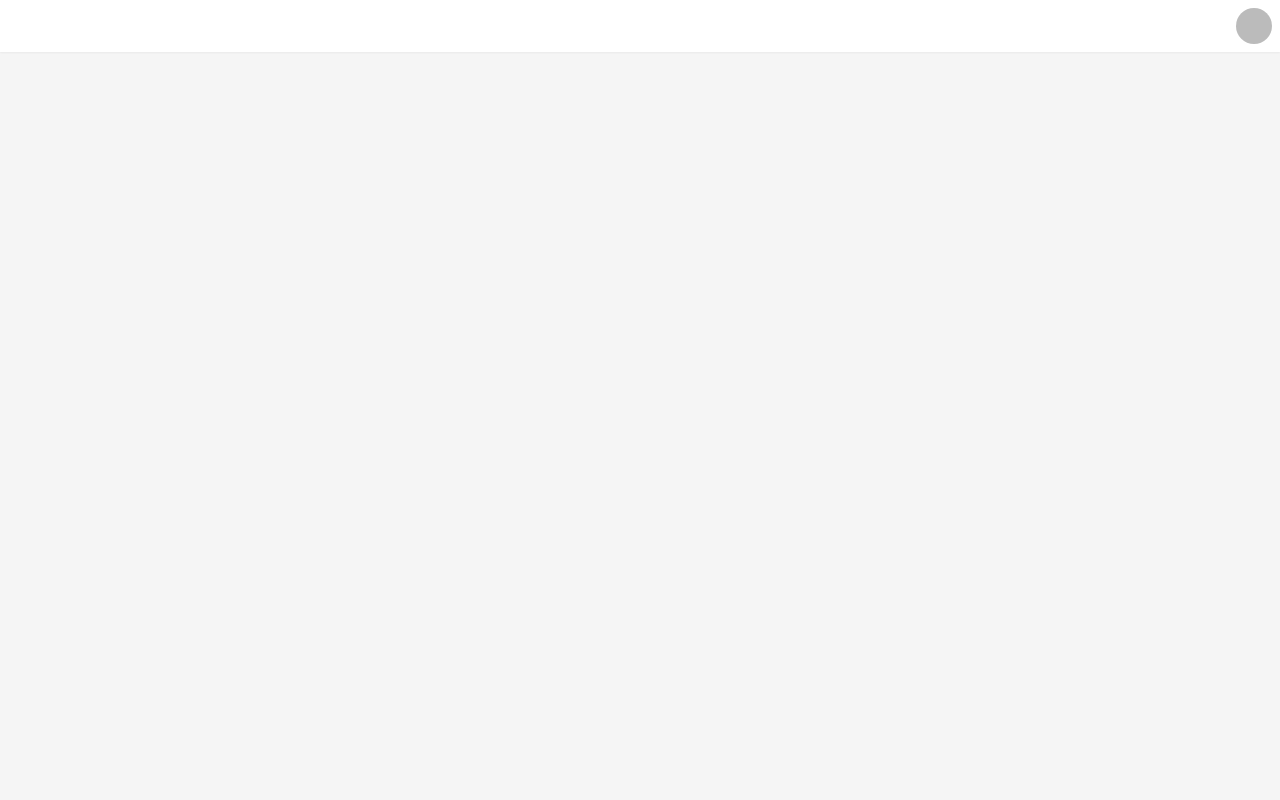
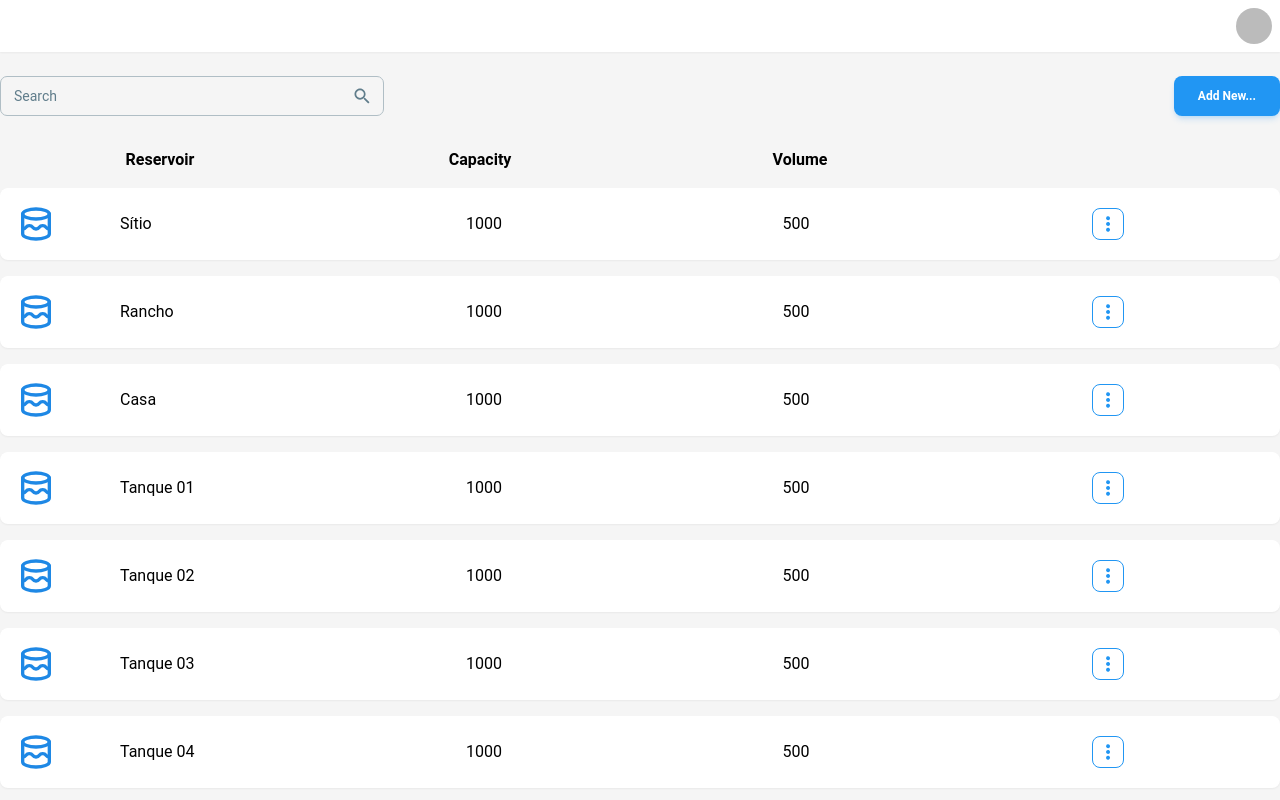
Before and after one commit to joaoPedroDaCunha/farmtech, a React (Vite) app in the folder web/: page / in a window 1280 px wide. Built offline with nearby package versions, Linux system fonts and the light colour scheme; no server answers; sample sign-in values are in the browser's storage.

Commit message:
Adicionar correcoes de merge da branch feat/listagemreservatorio para a master

```diff
--- a/web/src/app.tsx
+++ b/web/src/app.tsx
@@ -1,9 +1,10 @@
 import { Route, Routes } from "react-router";
-import { Home } from "./app/root/home";
-import { Login } from "./app/auth/login";
+import { LoginPage } from "./app/auth/login";
+import { RegisterPage } from "./app/auth/register";
 import { AuthLayout } from "./app/auth/layout";
 import { RootLayout } from "./app/root/layout";
-import { Register } from "./app/auth/register";
+import { ReservoirPage } from "./app/root/reservoir";
+import { ReservoirDetailsPage } from "./app/root/reservoir/details";
 
 export function App() {
 
@@ -11,12 +12,13 @@ export function App() {
     <Routes>
 
       <Route path="/" element={<RootLayout />} >
-        <Route path="/" element={<Home />} />
+        <Route path="/" element={<ReservoirPage />} />
+        <Route path="reservoir/:id" element={<ReservoirDetailsPage />} />
       </Route>
 
       <Route path="/auth" element={<AuthLayout />} >
-        <Route path="login" element={<Login />} />
-        <Route path="register" element={<Register />} />
+        <Route path="login" element={<LoginPage />} />
+        <Route path="register" element={<RegisterPage />} />
       </Route>
 
     </Routes>
--- a/web/src/app/auth/login.tsx
+++ b/web/src/app/auth/login.tsx
@@ -16,7 +16,7 @@ const formSchema = z.object({
 
 type FormValues = z.infer<typeof formSchema>;
 
-export const Login = () => {
+export const LoginPage = () => {
     const [isLoading, setIsLoading] = useState(false);
     const navigate = useNavigate();
     const { register, handleSubmit, getValues, formState: { errors } } = useForm<FormValues>({ resolver: zodResolver(formSchema) });
--- a/web/src/app/auth/register.tsx
+++ b/web/src/app/auth/register.tsx
@@ -19,7 +19,7 @@ const formSchema = z.object({
 
 type FormValues = z.infer<typeof formSchema>;
 
-export const Register = () => {
+export const RegisterPage = () => {
     const [isLoading, setIsLoading] = useState(false);
     const { register, handleSubmit, getValues, formState: { errors } } = useForm<FormValues>({ resolver: zodResolver(formSchema) });
     const navigate = useNavigate();
--- a/web/src/app/root/home.tsx
+++ /dev/null
@@ -1,8 +0,0 @@
-
-export const Home = () => {
-
-    return (
-        <div className="flex flex-col gap-2">
-        </div>
-    )
-}
--- a/web/src/app/root/layout.tsx
+++ b/web/src/app/root/layout.tsx
@@ -16,9 +16,11 @@ export const RootLayout = () => {
     }
 
     return (
-        <div className="flex flex-col w-full h-screen gap-2 bg-gray-100">
+        <div className="flex flex-col w-full h-screen gap-2 overflow-hidden bg-gray-100">
             <HeaderBar />
-            <Outlet />
+            <div className="h-full mb-2 overflow-auto">
+                <Outlet />
+            </div>
         </div>
     )
 }
--- /dev/null
+++ b/web/src/app/root/reservoir/details.tsx
@@ -0,0 +1,37 @@
+import { Button } from "@material-tailwind/react"
+import { MdDeleteOutline, MdOutlineEdit } from "react-icons/md"
+
+
+
+export const ReservoirDetailsPage = () => {
+
+
+
+    return (
+        <div className="flex flex-col items-center w-full h-screen gap-6 mt-4">
+            <div className="flex flex-row items-center justify-between w-full h-24 p-4 bg-white rounded-lg shadow-sm max-w-7xl">
+                <div className="flex ">
+                    <h1 className="flex p-4 text-xl font-semibold">Reservoir: Sítio</h1>
+                </div>
+                <div className="flex gap-4">
+                    <Button color="blue" className="flex items-center gap-2 normal-case"><MdOutlineEdit size={16} />
+                        Edit
+                    </Button>
+                    <Button color="red" className="flex items-center gap-2 text-white normal-case hover:bg-red-400"><MdDeleteOutline size={16} />
+                        Delete
+                    </Button>
+                </div>
+            </div>
+            <div className="flex flex-col w-full bg-white rounded-lg shadow-sm h-3/6 max-w-7xl">
+                <div>
+                    Grafico Nível
+                </div>
+            </div>
+            <div className="flex flex-col w-full bg-white rounded-lg shadow-sm h-1/6 max-w-7xl ">
+                <div>
+                    Grafico tabela
+                </div>
+            </div>
+        </div>
+    )
+}
--- /dev/null
+++ b/web/src/app/root/reservoir/index.tsx
@@ -0,0 +1,87 @@
+import { Button, Input, IconButton, Menu, MenuHandler, MenuItem, MenuList, } from "@material-tailwind/react"
+import { IoMdSearch } from "react-icons/io";
+import { TbDatabaseLeak } from "react-icons/tb";
+import { SlOptionsVertical } from "react-icons/sl";
+import { MdDeleteOutline } from "react-icons/md";
+import { MdOutlineEdit } from "react-icons/md";
+import { PiEye } from "react-icons/pi";
+import { useNavigate } from "react-router";
+
+
+const reservatorios = [
+    { nome: "Sítio", capacidade: 1000, volume: 500 },
+    { nome: "Rancho", capacidade: 1000, volume: 500 },
+    { nome: "Casa", capacidade: 1000, volume: 500 },
+    { nome: "Tanque 01", capacidade: 1000, volume: 500 },
+    { nome: "Tanque 02", capacidade: 1000, volume: 500 },
+    { nome: "Tanque 03", capacidade: 1000, volume: 500 },
+    { nome: "Tanque 04", capacidade: 1000, volume: 500 },
+    { nome: "Tanque 05", capacidade: 1000, volume: 500 },
+    { nome: "Tanque 06", capacidade: 1000, volume: 500 },
+    { nome: "Tanque 07", capacidade: 1000, volume: 500 },
+    { nome: "Tanque 08", capacidade: 1000, volume: 500 },
+    { nome: "Tanque 09", capacidade: 1000, volume: 500 },
+    { nome: "Tanque 10", capacidade: 1000, volume: 500 },
+    { nome: "Tanque 11", capacidade: 1000, volume: 500 },
+    { nome: "Tanque 12", capacidade: 1000, volume: 500 },
+    { nome: "Tanque 13", capacidade: 1000, volume: 500 },
+]
+export const ReservoirPage = () => {
+    const navigate = useNavigate();
+
+    return (
+        <div className="flex flex-col items-center justify-center w-full h-screen">
+            <div className="flex flex-col w-full h-full gap-4 max-w-7xl">
+                <div className="flex flex-row justify-between w-full my-4">
+                    <div className="flex items-center ">
+                        <div className="w-full md:w-96 ">
+                            <Input
+                                color="blue"
+                                label="Search"
+                                icon={<IoMdSearch className="w-5 h-5" />}
+                            />
+                        </div>
+                    </div>
+                    <Button color="blue" className="normal-case">Add New...</Button>
+                </div>
+                <div className="grid w-full grid-cols-4">
+                    <h1 className="flex justify-center font-semibold">Reservoir</h1>
+                    <h1 className="flex justify-center font-semibold">Capacity</h1>
+                    <h1 className="flex justify-center font-semibold">Volume</h1>
+                    <h1></h1>
+                </div>
+
+                {reservatorios.map((reservatorio, index) => (
+                    <div key={index} className="grid items-center justify-between w-full grid-cols-4 p-4 bg-white rounded-lg shadow-sm ">
+                        <div className="flex items-center gap-16 ">
+                            <div>
+                                <TbDatabaseLeak size={40} className="text-blue-600" />
+                            </div>
+                            <span >{reservatorio.nome}</span>
+                        </div>
+                        <div className="flex justify-center">
+                            <span>{reservatorio.capacidade} </span>
+                        </div>
+                        <div className="flex justify-center">
+                            <span>{reservatorio.volume} </span>
+                        </div>
+                        <div className="flex justify-center ">
+                            <Menu>
+                                <MenuHandler>
+                                    <IconButton color="blue" variant="outlined" size="sm">
+                                        <SlOptionsVertical size={16} />
+                                    </IconButton>
+                                </MenuHandler>
+                                <MenuList>
+                                    <MenuItem onClick={() => { navigate(`/reservoir/${reservatorio.nome}`) }} className="flex items-center justify-start gap-2"><PiEye size={16} />View</MenuItem>
+                                    <MenuItem className="flex items-center justify-start gap-2"><MdOutlineEdit size={16} />Edit</MenuItem>
+                                    <MenuItem className="flex items-center justify-start gap-2 text-red-300 focus:text-red-400"><MdDeleteOutline size={16} />Delete</MenuItem>
+                                </MenuList>
+                            </Menu>
+                        </div>
+                    </div>)
+                )}
+            </div>
+        </div>
+    )
+}
```
